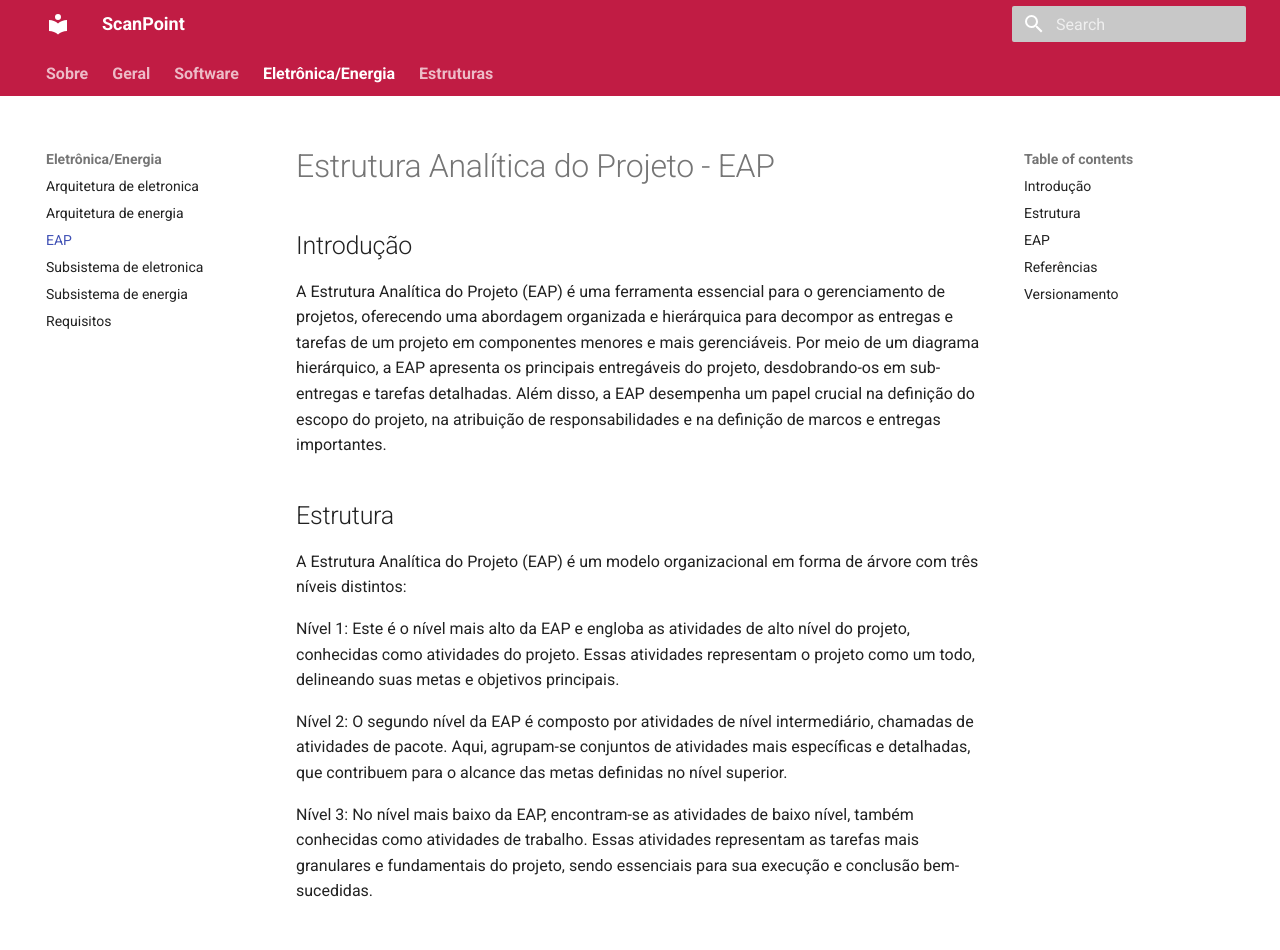
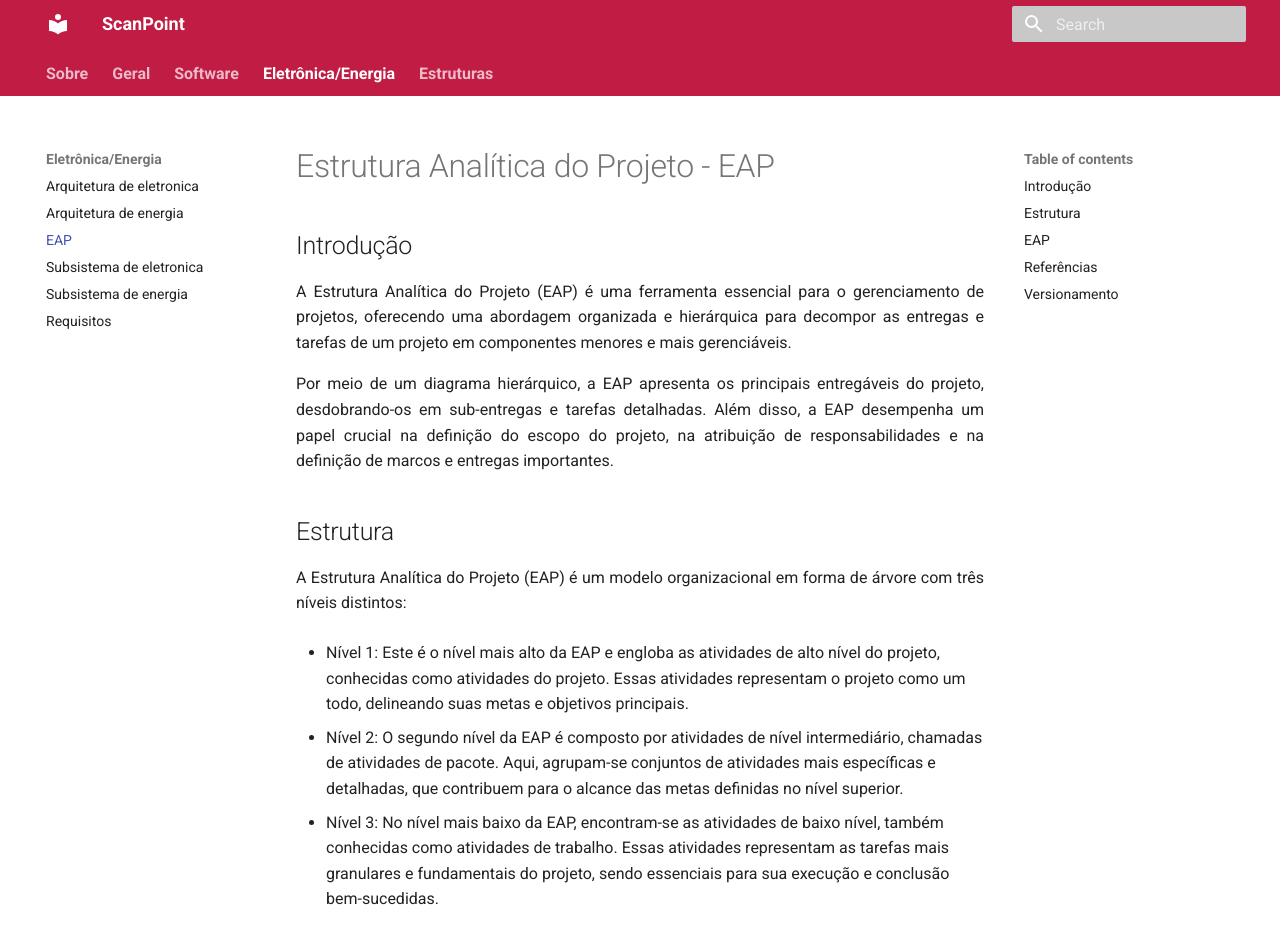
Before and after one commit to Calcioft/ScanPoint, an MkDocs documentation site: the page built from docs/eletronica-energia/eap.md, in a window 1280 px wide and 1400 px high. Shown: the top 950 px of the window. Built offline with MkDocs 1.6.1 and Material for MkDocs 9.7.7, drawn with Linux system fonts in a browser that asks for light colours; some of the changed lines change nothing that is shown; some of the changed text lies outside the part shown.

Commit message:
doc: ajueste de alinhamento e fontes

```diff
--- a/docs/eletronica-energia/eap.md
+++ b/docs/eletronica-energia/eap.md
@@ -2,25 +2,30 @@
 
 ## Introdução
 
-A Estrutura Analítica do Projeto (EAP) é uma ferramenta essencial para o gerenciamento de projetos, oferecendo uma abordagem organizada e hierárquica para decompor as entregas e tarefas de um projeto em componentes menores e mais gerenciáveis. Por meio de um diagrama hierárquico, a EAP apresenta os principais entregáveis do projeto, desdobrando-os em sub-entregas e tarefas detalhadas. Além disso, a EAP desempenha um papel crucial na definição do escopo do projeto, na atribuição de responsabilidades e na definição de marcos e entregas importantes.
+<p style="text-align:justify;"> A Estrutura Analítica do Projeto (EAP) é uma ferramenta essencial para o gerenciamento de projetos, oferecendo uma abordagem organizada e hierárquica para decompor as entregas e tarefas de um projeto em componentes menores e mais gerenciáveis. </p>
+
+<p style="text-align:justify;"> Por meio de um diagrama hierárquico, a EAP apresenta os principais entregáveis do projeto, desdobrando-os em sub-entregas e tarefas detalhadas. Além disso, a EAP desempenha um papel crucial na definição do escopo do projeto, na atribuição de responsabilidades e na definição de marcos e entregas importantes. </p>
 
 ## Estrutura
 
-A Estrutura Analítica do Projeto (EAP) é um modelo organizacional em forma de árvore com três níveis distintos:
+<p style="text-align:justify;"> A Estrutura Analítica do Projeto (EAP) é um modelo organizacional em forma de árvore com três níveis distintos: </p>
 
-Nível 1: Este é o nível mais alto da EAP e engloba as atividades de alto nível do projeto, conhecidas como atividades do projeto. Essas atividades representam o projeto como um todo, delineando suas metas e objetivos principais.
+- Nível 1: Este é o nível mais alto da EAP e engloba as atividades de alto nível do projeto, conhecidas como atividades do projeto. Essas atividades representam o projeto como um todo, delineando suas metas e objetivos principais.
 
-Nível 2: O segundo nível da EAP é composto por atividades de nível intermediário, chamadas de atividades de pacote. Aqui, agrupam-se conjuntos de atividades mais específicas e detalhadas, que contribuem para o alcance das metas definidas no nível superior.
+- Nível 2: O segundo nível da EAP é composto por atividades de nível intermediário, chamadas de atividades de pacote. Aqui, agrupam-se conjuntos de atividades mais específicas e detalhadas, que contribuem para o alcance das metas definidas no nível superior.
 
-Nível 3: No nível mais baixo da EAP, encontram-se as atividades de baixo nível, também conhecidas como atividades de trabalho. Essas atividades representam as tarefas mais granulares e fundamentais do projeto, sendo essenciais para sua execução e conclusão bem-sucedidas.
+- Nível 3: No nível mais baixo da EAP, encontram-se as atividades de baixo nível, também conhecidas como atividades de trabalho. Essas atividades representam as tarefas mais granulares e fundamentais do projeto, sendo essenciais para sua execução e conclusão bem-sucedidas.
 
 ## EAP
 
 <iframe width="768" height="432" src="https://miro.com/app/live-embed/uXjVKPCjfcY=/?moveToViewport=-1332,392,1982,1149&embedId=653482143341" frameborder="0" scrolling="no" allow="fullscreen; clipboard-read; clipboard-write" allowfullscreen></iframe>
 
+<font size="2"><p style="text-align: center">    Figura 1: EAP de Energia.</p></font>
+<font size="2"><p style="text-align: center">    Fonte: Autoria própria.</p></font>
+
 ## Referências
 
-> EUAX. EAP (Estrutura Analítica do Projeto): o que é, como fazer e qual a diferença entre EAP e Cronograma. Disponível em: https://www.euax.com.br/2018/12/eap-estrutura-analitica-projeto/. Acesso em: 12 de Abril de 2024.
+* EUAX. EAP (Estrutura Analítica do Projeto): o que é, como fazer e qual a diferença entre EAP e Cronograma. Disponível em: https://www.euax.com.br/2018/12/eap-estrutura-analitica-projeto/. Acesso em: 12 de Abril de 2024.
 
 ## Versionamento
 
@@ -29,3 +34,4 @@ Nível 3: No nível mais baixo da EAP, encontram-se as atividades de baixo níve
 | 0.1    | 02/05/2024 | Criação do documento     | Brenda Santos |
 | 0.2    | 03/05/2024 | Atualização dos desenhos | Diogo Soares  |
 | 0.3    | 03/05/2024 | Adição de versionamento  | Ciro Costa    |
+| 0.4    | 04/05/2024 | Ajustes de alinhamento e fontes | Ana Carolina    |
```
